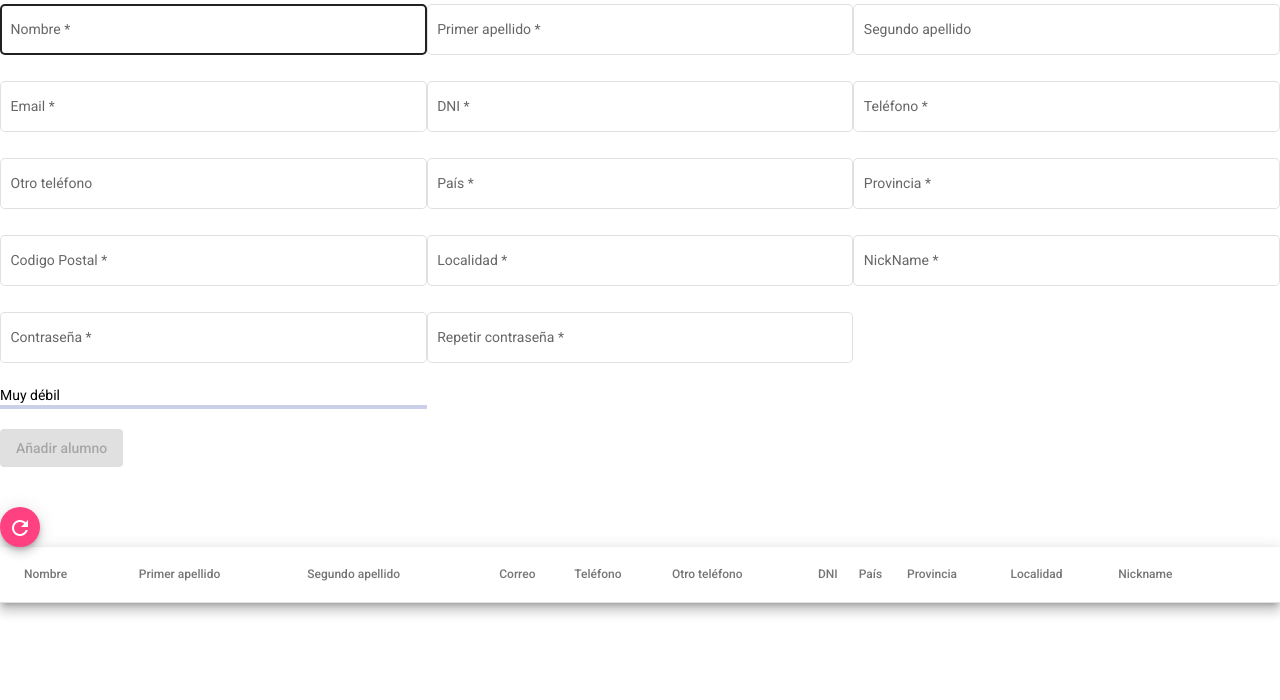
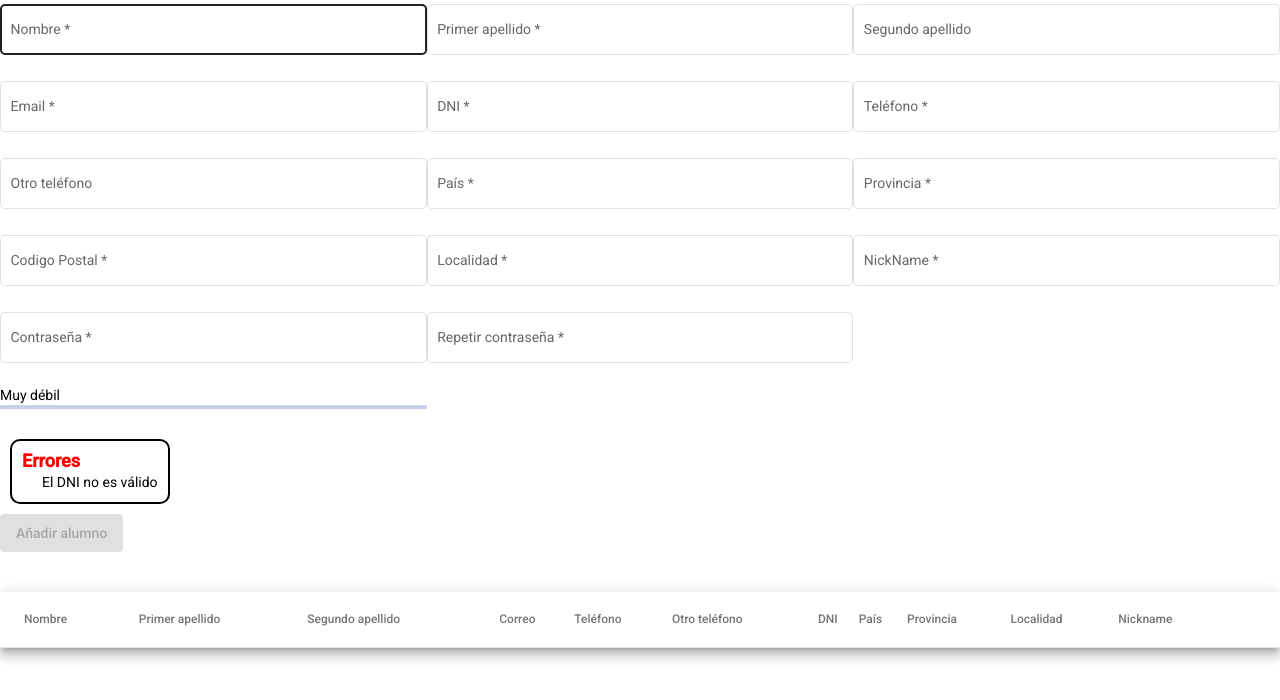
Before and after one commit to MarioQuerolAmondarain/aplicacion-gestion-de-alumnos, an Angular app: page / in a window 1280 px wide. Shown: the top 700 px of the page. Built offline with nearby package versions, Linux system fonts and the light colour scheme.

Commit message:
Se añaden validadores a los campos DNI, Telefono, Provincia, Código Postal y Password también se comprueba que las passwords no sean iguales y se mejora la fortaleza de la contraseña

```diff
--- a/src/app/features/listado-alumnos/listado-alumnos.component.html
+++ b/src/app/features/listado-alumnos/listado-alumnos.component.html
@@ -1,4 +1,4 @@
-<button mat-mini-fab color="accent" (click)="reloadLista()"><mat-icon>refresh</mat-icon></button>
+<!-- <button mat-mini-fab color="accent" (click)="reloadLista()"><mat-icon>refresh</mat-icon></button> -->
 <table mat-table [dataSource]="dataSource" class="mat-elevation-z8">
   <ng-container matColumnDef="nombre">
     <th mat-header-cell *matHeaderCellDef>Nombre</th>
--- a/src/app/features/nuevo-alumno/nuevo-alumno.component.html
+++ b/src/app/features/nuevo-alumno/nuevo-alumno.component.html
@@ -129,13 +129,27 @@
       <mat-label>Repetir contraseña</mat-label>
       <input matInput formControlName="repetirPassword" type="password" />
       <mat-error>Contraseña no válida</mat-error>
-      <mat-error *ngIf="this.nuevoAlumnoForm.get('password')!.value !== this.nuevoAlumnoForm.get('repetirPassword')!.value" class="error">
-        Contraseñas distintas
-      </mat-error>
     </mat-form-field>
   </div>
 </form>
 <br>
+
+<div class="errores" *ngIf="!this.dniValido() || !this.passwordIguales() || !this.codigoPostalValido() || !this.provinciaEspaniolaValida()">
+  <span>Errores</span>
+  <div *ngIf="!this.dniValido()">
+    El DNI no es válido
+  </div>
+  <div *ngIf="!this.passwordIguales()">
+    Las contraseñas no coinciden
+  </div>
+  <div *ngIf="!this.codigoPostalValido()">
+    El código postal no es válido para España
+  </div>
+  <div *ngIf="!this.provinciaEspaniolaValida()">
+    Provincia no española
+  </div>
+</div>
+
 <button mat-raised-button color="primary" (click)="this.submitForm()" [disabled]="!isValid()">
   <span *ngIf="!this.editar">Añadir alumno</span>
   <span *ngIf="this.editar">Actualizar alumno</span>
--- a/src/app/features/nuevo-alumno/nuevo-alumno.component.scss
+++ b/src/app/features/nuevo-alumno/nuevo-alumno.component.scss
@@ -2,3 +2,18 @@ form{
   display: grid;
   grid-template-columns: 1fr 1fr 1fr;
 }
+.errores{
+  padding: 10px;
+  border: 2px solid black;
+  width: fit-content;
+  margin: 10px;
+  border-radius: 10px;
+  span{
+    font-weight: bold;
+    color: red;
+    font-size: large;
+  }
+  div{
+    margin-left: 20px;
+  }
+}
--- a/src/app/features/nuevo-alumno/nuevo-alumno.component.ts
+++ b/src/app/features/nuevo-alumno/nuevo-alumno.component.ts
@@ -14,7 +14,7 @@ import { AlumnosService } from './../../services/alumnos.service';
 })
 export class NuevoAlumnoComponent implements OnInit {
   @Input() editar!: Boolean;
-  @Input("alumnoDNI") alumnoEditarDNI!: string;
+  @Input('alumnoDNI') alumnoEditarDNI!: string;
   @Output() alumnoEditado = new EventEmitter();
   nuevoAlumnoForm: FormGroup;
   paises = [
@@ -281,9 +281,9 @@ export class NuevoAlumnoComponent implements OnInit {
       ]),
       tlf: new FormControl('', [
         Validators.required,
-        Validators.pattern('[0-9]{9}'),
+        Validators.pattern('[8|9|6|7][0-9]{8}'),
       ]),
-      tlf2: new FormControl('', [Validators.pattern('[0-9]{9}')]),
+      tlf2: new FormControl('', [Validators.pattern('[8|9|6|7][0-9]{8}')]),
       pais: new FormControl('', [Validators.required]),
       provincia: new FormControl('', [Validators.required]),
       codigoPostal: new FormControl('', [
@@ -323,6 +323,59 @@ export class NuevoAlumnoComponent implements OnInit {
 
   isValid(): boolean {
     if (
+      this.formularioValido() ||
+      !this.dniValido() ||
+      !this.codigoPostalValido() ||
+      !this.provinciaEspaniolaValida()
+    ) {
+      return false;
+    }
+
+    if (
+      (this.nuevoAlumnoForm.get('password')!.invalid ||
+        this.nuevoAlumnoForm.get('repetirPassword')!.invalid ||
+        !this.passwordIguales()) &&
+      this.alumnosService.existeAlumnoDNI(
+        this.nuevoAlumnoForm.get('dni')?.value
+      ) &&
+      !this.editar
+    ) {
+      return false;
+    }
+
+    return true;
+  }
+
+  passwordIguales(): boolean {
+    return (
+      this.nuevoAlumnoForm.get('password')!.value ===
+      this.nuevoAlumnoForm.get('repetirPassword')!.value
+    );
+  }
+
+  codigoPostalValido(): boolean {
+    if (this.nuevoAlumnoForm.get('pais')!.value !== 'España') {
+      return true;
+    }
+
+    return (
+      1000 <= this.nuevoAlumnoForm.get('codigoPostal')!.value &&
+      this.nuevoAlumnoForm.get('codigoPostal')!.value <= 52999
+    );
+  }
+
+  provinciaEspaniolaValida(): boolean {
+    if (this.nuevoAlumnoForm.get('pais')?.value !== 'España') {
+      return true;
+    }
+
+    return !!this.provincias.find((provincia) => {
+      return provincia === this.nuevoAlumnoForm.get('provincia')!.value;
+    });
+  }
+
+  formularioValido(): boolean {
+    return (
       this.nuevoAlumnoForm.get('nombre')!.invalid ||
       this.nuevoAlumnoForm.get('apellido1')!.invalid ||
       this.nuevoAlumnoForm.get('apellido2')!.invalid ||
@@ -335,87 +388,73 @@ export class NuevoAlumnoComponent implements OnInit {
       this.nuevoAlumnoForm.get('codigoPostal')!.invalid ||
       this.nuevoAlumnoForm.get('localidad')!.invalid ||
       this.nuevoAlumnoForm.get('nickName')!.invalid
-      // !!this.paises.find((pais) => {
-      //   return pais === this.nuevoAlumnoForm.get('pais')!.value;
-      // }) ||
-    ) {
-      return false;
-    }
-
-    if (
-      !this.provincias.find((provincia) => {
-        return provincia === this.nuevoAlumnoForm.get('provincia')!.value;
-      }) &&
-      this.nuevoAlumnoForm.get('pais')?.value === 'España'
-    ) {
-      return false;
-    }
-
-    if (this.nuevoAlumnoForm.get('password')!.invalid && !this.editar) {
-      return false;
-    }
-    return true;
+    );
   }
 
   fortalezaPassword(): number {
     let password = this.nuevoAlumnoForm.get('password')?.value;
     let fortaleza = 0;
     let maximoPuntos = true;
+
     if (password.length < 6) {
       return 0;
     }
+
     if (7 <= password.length && password.length <= 8) {
       fortaleza++;
       maximoPuntos = false;
     } else if (9 <= password.length && password.length <= 12) {
+      fortaleza += 2;
       maximoPuntos = false;
-      fortaleza += 2;
     } else if (12 <= password.length) {
       fortaleza += 3;
     }
 
-    if (/[A-Z]/.test(password)) {
+    if (/[a-z]/.test(password) || /[A-Z]/.test(password)) {
       fortaleza++;
-    } else {
-      maximoPuntos = false;
-    }
-
-    if (/[a-z]/.test(password)) {
-      fortaleza++;
-    } else {
+    } else{
       maximoPuntos = false;
     }
 
     if (/[a-z]/.test(password) && /[A-Z]/.test(password)) {
       fortaleza += 2;
-    }
-
-    // Intervalo de simbolos en ASCII
-    if (/[!-@]/.test(password)) {
-      fortaleza++;
-    } else {
+    }else{
       maximoPuntos = false;
     }
 
-    if (maximoPuntos) {
+    if(/[0-9]/.test(password)){
       fortaleza++;
+    }else{
+      maximoPuntos = false;
     }
-    return fortaleza * (100 / 12);
+
+    if (/[$-/:-?{-~!"^_`\[\]]/.test(password)) {
+      fortaleza += 2;
+    }else{
+      maximoPuntos = false;
+    }
+
+    if(maximoPuntos){
+      fortaleza += 2;
+    }
+    return fortaleza * (100 / 8);
   }
 
-  fortalezaPasswordTexto(): string{
-    if(this.fortalezaPassword() < FortalezaPassword.MuyDebil){
-      return "Muy débil"
+  fortalezaPasswordTexto(): string {
+    if (this.fortalezaPassword()/(100/8) <= FortalezaPassword.MuyDebil) {
+      return 'Muy débil';
     }
-    if(this.fortalezaPassword() < FortalezaPassword.Debil){
-      return "Débil"
+    if (this.fortalezaPassword()/(100/8) <= FortalezaPassword.Debil) {
+      return 'Débil';
     }
-    if(this.fortalezaPassword() < FortalezaPassword.Moderada){
-      return "Moderada";
+    if (this.fortalezaPassword()/(100/8) <= FortalezaPassword.Moderada) {
+      return 'Moderada';
     }
-    return "Fuerte";
+    if (this.fortalezaPassword()/(100/8) <= FortalezaPassword.Fuerte) {
+      return 'Fuerte';
+    }
+    return 'Muy Fuerte';
   }
-
 
   cargarDatosAlumno() {
     let alumno = this.alumnosService.getAlumno(this.alumnoEditarDNI);
@@ -433,6 +472,7 @@ export class NuevoAlumnoComponent implements OnInit {
       localidad: alumno?.localidad,
       nickName: alumno?.nickName,
       password: '',
+      repetirPassword: '',
     };
   }
 
@@ -458,10 +498,6 @@ export class NuevoAlumnoComponent implements OnInit {
         if (!this.contraseniaDebil()) {
           return;
         }
-      }
-      if(this.alumnosService.existeAlumnoDNI(this.nuevoAlumnoForm.get('dni')?.value)){
-        alert("Ya existe un alumno con este DNI");
-        return;
       }
       this.alumnosService.addAlumno(
         new Alumno(
@@ -505,12 +541,12 @@ export class NuevoAlumnoComponent implements OnInit {
     return confirm('Contraseña débil ¿continuar?');
   }
 
-  dniValido(){
-    let alfabeto = "TRWAGMYFPDXBNJZSQVHLCKET";
+  dniValido() {
+    let alfabeto = 'TRWAGMYFPDXBNJZSQVHLCKET';
     let dni = this.nuevoAlumnoForm.get('dni')?.value;
     let numeros = parseInt(dni.substring(0, 8), 10);
     let letra = dni.substring(8).toUpperCase();
 
-    return (alfabeto.charAt(numeros%23) === letra);
+    return alfabeto.charAt(numeros % 23) === letra;
   }
 }
--- a/src/app/models/FortalezaPassword.ts
+++ b/src/app/models/FortalezaPassword.ts
@@ -1,6 +1,6 @@
 export enum FortalezaPassword{
-  MuyDebil = 17,
-  Debil = 67,
-  Moderada = 75,
-  MuyFuerte = 83
+  MuyDebil = 2,
+  Debil = 5,
+  Moderada = 7,
+  Fuerte = 9
 }
```
